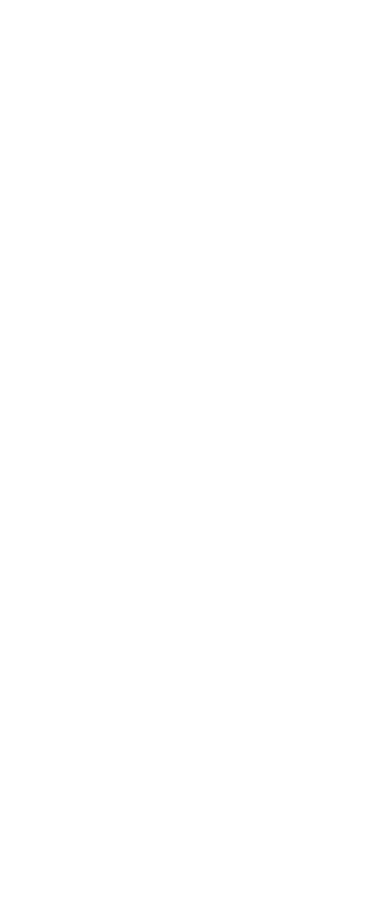
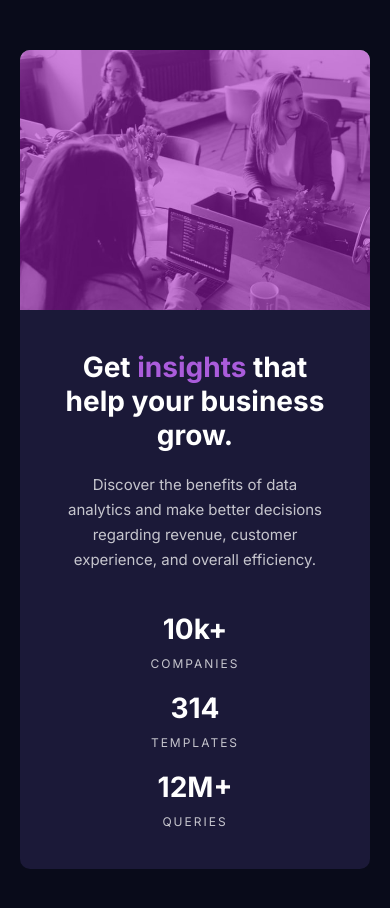
Before and after one commit to LucasTamaya/StatsPreviewCardComponent, a plain HTML site: page index.html in a window 390 px wide. Before the commit the page ends 844 px from the top, so only its background shows below. Drawn offline with Linux system fonts and the light colour scheme.

Commit message:
Version mobile: OK

```diff
--- a/index.html
+++ b/index.html
@@ -17,15 +17,32 @@
 </head>
 
 <body>
-
-  <!-- Get insights that help your business grow.
-
-  Discover the benefits of data analytics and make better decisions regarding revenue, customer
-  experience, and overall efficiency.
-
-  10k+ companies
-  314 templates
-  12m+ queries -->
+  <main class="main-container">
+    <div class="img-container"></div>
+    <div class="description-container">
+      <div class="text-container">
+        <h1>Get <span>insights</span> that help your business grow.</h1>
+        <p>
+          Discover the benefits of data analytics and make better decisions regarding revenue, customer
+          experience, and overall efficiency.
+        </p>
+      </div>
+      <div class="data-container">
+        <div class="data-item">
+          <h2>10k+</h2>
+          <p>Companies</p>
+        </div>
+        <div class="data-item">
+          <h2>314</h2>
+          <p>Templates</p>
+        </div>
+        <div class="data-item">
+          <h2>12M+</h2>
+          <p>Queries</p>
+        </div>
+      </div>
+    </div>
+  </main>
 </body>
 
 </html>
--- a/style/style.css
+++ b/style/style.css
@@ -21,4 +21,114 @@
     --primary-font: 'Inter', sans-serif;
     --secondary-font: 'Lexend Deca', sans-serif;
 }
+
+body{
+    width: 100vw;
+    /* height: 100vh; */
+    background-color: var(--primary-clr-one);
+    padding: 50px 0;
+    display: flex;
+    justify-content: center;
+    align-items: center;
+}
 /* End General style */
+
+/* Main container */
+.main-container{
+    width: 350px;
+    /* height: 110vh; */
+    background-color: var(--primary-clr-two);
+    border-radius: 10px;
+    display: flex;
+    flex-direction: column;
+    justify-content: center;
+    align-items: center;
+}
+/* End Main container */
+
+/* Img container */
+.img-container{
+    width: 100%;
+    height: 260px;
+    background-image: url("../images/image-header-mobile.jpg");
+    background-size: cover;
+    background-position: center;
+    position: relative;
+    border-radius: 10px 10px 0 0;
+}
+
+.img-container::after{
+    position: absolute;
+    content: "";
+    left: 0;
+    top: 0;
+    width: 100%;
+    height: 100%;
+    background-color: hsla(290, 75%, 45%, 0.527);
+    border-radius: 10px 10px 0 0;
+}
+/* End Img container */
+
+/* Text container */
+.description-container{
+    width: 100%;
+    height: 60%;
+    display: flex;
+    flex-direction: column;
+    row-gap: 40px;
+    padding: 40px;
+}
+
+.text-container{
+    display: flex;
+    flex-direction: column;
+    row-gap: 20px;
+}
+
+.text-container h1{
+    color: var(--neutral-clr-one);
+    text-align: center;
+    font-family: var(--primary-font);
+    font-size: 2.8rem;
+}
+
+.text-container h1 span{
+    color: var(--primary-clr-three);
+}
+
+.text-container p{
+    color: var(--neutral-clr-two);
+    text-align: center;
+    font-family: var(--primary-font);
+    font-size: 1.5rem;
+    font-weight: 400;
+    line-height: 25px;
+}
+/* End Text container */
+
+/* Data container */
+.data-container{
+    display: flex;
+    flex-direction: column;
+    justify-content: center;
+    align-items: center;
+    row-gap: 20px;
+}
+
+.data-item h2{
+    color: var(--neutral-clr-one);
+    font-family: var(--primary-font);
+    font-size: 2.8rem;
+    text-align: center;
+    margin-bottom: 10px;
+}
+
+.data-item p{
+    color: var(--neutral-clr-two);
+    font-family: var(--primary-font);
+    font-size: 1.2rem;
+    text-transform: uppercase;
+    text-align: center;
+    letter-spacing: 2px;
+}
+/* End Data container */
```
